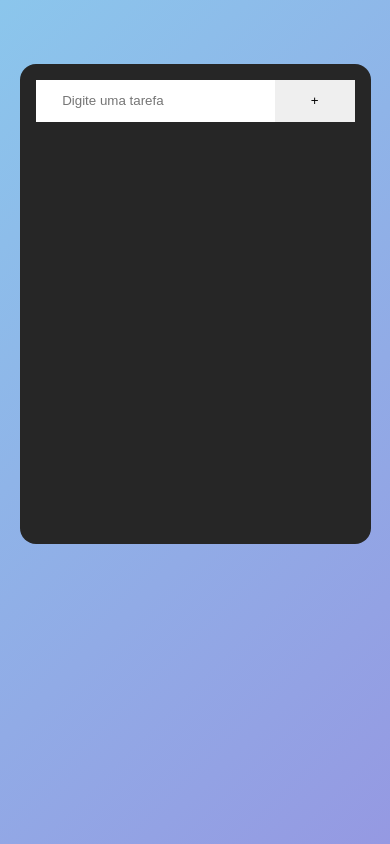
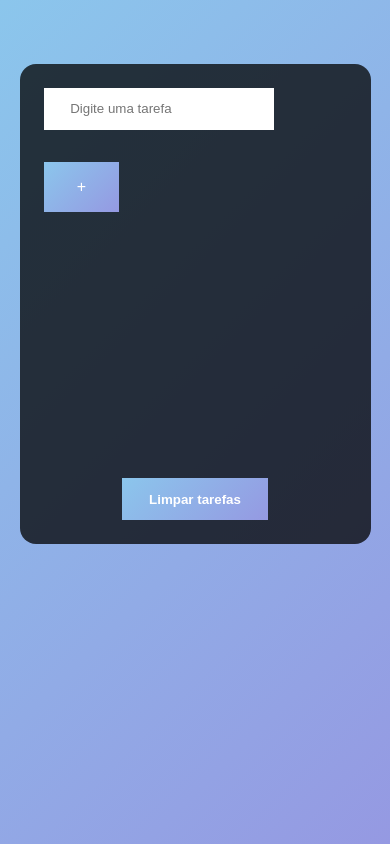
Before and after one commit to DevCaique/ToDo, a React (Vite) app: page / in a window 390 px wide. Built offline with nearby package versions, Linux system fonts and the light colour scheme.

Commit message:
empty input issue solved & clear all todos button added

```diff
--- a/index.html
+++ b/index.html
@@ -1,23 +1,15 @@
 <!DOCTYPE html>
 <html lang="us">
-<head>
-
-
+  <head>
     <!-- Meta Tags -->
     <meta charset="UTF-8" />
     <meta name="viewport" content="width=device-width" />
 
     <!-- Title -->
-    <title>React Reducer</title>
-
-
-</head>
-<body>
-
-
+    <title>To do</title>
+  </head>
+  <body>
     <div id="root"></div>
     <script type="module" src="./src/main.jsx"></script>
-
-
-</body>
+  </body>
 </html>
--- a/src/App.css
+++ b/src/App.css
@@ -1,11 +1,10 @@
 /* ======================================== Google Fonts ======================================== */
 
-@import url('https://fonts.googleapis.com/css2?family=Rubik:wght@300;400;500&display=swap');
+@import url("https://fonts.googleapis.com/css2?family=Rubik:wght@300;400;500&display=swap");
 
 /* ======================================== CSS Variables ======================================== */
 
-:root{
-
+:root {
   /* Typography */
   --fz-normal: 1.125rem;
 
@@ -13,38 +12,37 @@
   --fw-normal: 400;
   --fw-thin: 300;
 
-    --ff-body: 'Rubik', sans-serif;
-
+  --ff-body: "Rubik", sans-serif;
 }
 
 /* ======================================== HTML Reseting ======================================== */
 
-*{
+* {
   padding: 0;
   margin: 0;
   box-sizing: border-box;
 }
 
-body{
+body {
   line-height: 1.6;
   font-family: var(--ff-body);
   height: 100vh;
   display: grid;
-    background-color: #8BC6EC;
-    background-image: linear-gradient(135deg, #8BC6EC 0%, #9599E2 100%);
+  background-color: #8bc6ec;
+  background-image: linear-gradient(135deg, #8bc6ec 0%, #9599e2 100%);
 }
 
 h1,
 h2,
 h3,
 h4,
-h5{
+h5 {
   line-height: 1;
 }
 
 /* ======================================== Styling ======================================== */
 
-.not-selectable{
+.not-selectable {
   -moz-user-select: none;
   -khtml-user-select: none;
   -webkit-user-select: none;
@@ -55,21 +53,26 @@ h5{
   cursor: pointer;
 }
 
-.todos{
+.todos {
   width: min(30rem, 90%);
   min-height: 30rem;
   margin-inline: auto;
   margin-block: 4em;
-    background-color: #262626;
+  background-color: rgb(0 0 0 / 0.75);
   border-radius: 1rem;
   padding: 2em;
+  display: flex;
+  align-items: center;
+  justify-content: space-between;
+  flex-direction: column;
 }
 
-.todos-form{
+.todos-form {
   width: 1fr;
   display: flex;
   width: 100%;
   margin-bottom: 2em;
+  flex-wrap: wrap;
 }
 
 .todos-input {
@@ -77,19 +80,25 @@ h5{
   border: none;
   flex-basis: 75%;
   padding: 1em 2em;
+  margin-bottom: 2rem;
 }
 
 .todos-submit {
+  margin-bottom: 2rem;
   flex-basis: 25%;
   padding: 1em 2em;
+  background-color: #8bc6ec;
+  background-image: linear-gradient(135deg, #8bc6ec 0%, #9599e2 100%);
+  color: white;
+  font-size: 1rem;
 }
 
-.todo-item-container{
+.todo-item-container {
   width: 100%;
 }
 
-.todo-item{
-    background-color: lightcyan;
+.todo-item {
+  background-color: rgb(255, 255, 255);
   padding-block: 1em;
   margin-bottom: 1em;
   width: 100%;
@@ -99,29 +108,34 @@ h5{
   padding-inline: 2em;
 }
 
-.taref{
+.taref {
   word-wrap: break-word;
   word-break: break-all;
 }
 
-.button-area{
+.button-area {
   display: flex;
   gap: 1em;
   margin-left: 2em;
 }
 
-.todo-btn{
-    background-color: #fff  ;
+.todo-btn {
+  background-color: #fff;
+}
+
+.clear-todos {
+  width: max-content;
+  outline: none;
+  padding: 1em 2em;
+  cursor: pointer;
+  border: none;
+  background-image: linear-gradient(135deg, #8bc6ec 0%, #9599e2 100%);
+  font-weight: bold;
+  color: white;
 }
 
 @media screen and (max-width: 768px) {
-
-    .todos{
-        padding: 1em;
+  .todos {
+    padding: 1.5rem;
   }
-
-    .todo-item{
-        padding-inline: 1em;
 }
-
-}
--- a/src/Todo/index.jsx
+++ b/src/Todo/index.jsx
@@ -1,24 +1,26 @@
-import { ACTIONS } from '../Todos'
+import { ACTIONS } from "../Todos";
 
 export function Todo({ todo, dispatch }) {
-
   return (
-
     <>
-
       <div className="todo-item">
-                <span className='taref' style={{ color: todo.complete ? "#AAA" : "#000" }}>
+        <span
+          className="taref"
+          style={{ color: todo.complete ? "#AAA" : "#000" }}
+        >
           {todo.name}
         </span>
         <div className="button-area">
-                    <button className='toggle-btn todo-btn not-selectable' onClick={() => dispatch({ type: ACTIONS.TOGGLE_TODO, payload: { id: todo.id } })}>Toggle</button>
-                    <button className='del-btn todo-btn not-selectable' onClick={() => dispatch({ type: ACTIONS.DELETE_TODO, payload: { id: todo.id } })}>Delete</button>
+          <button
+            className="del-btn todo-btn not-selectable"
+            onClick={() =>
+              dispatch({ type: ACTIONS.DELETE_TODO, payload: { id: todo.id } })
+            }
+          >
+            Delete
+          </button>
         </div>
       </div>
-
-
     </>
-
-    )
-
+  );
 }
--- a/src/Todos/index.jsx
+++ b/src/Todos/index.jsx
@@ -1,76 +1,64 @@
-import { useState, useReducer } from 'react'
-import { Todo } from '../Todo'
+import { useState, useReducer } from "react";
+import { Todo } from "../Todo";
 
 export const ACTIONS = {
-    ADD_TODO: 'add-todo',
-    TOGGLE_TODO: 'toggle-todo',
-    DELETE_TODO: 'delete-todo',
-    CLEAR_TODOS: 'clear-todos'
-}
+  ADD_TODO: "add-todo",
+  DELETE_TODO: "delete-todo",
+  CLEAR_TODOS: "clear-todos",
+};
 
-
-function reducer(todos, action) {
-
+function reducer(todos, action, name) {
   switch (action.type) {
     case ACTIONS.ADD_TODO:
-            if (todos.id === null) return { ...todos }
-
-            return [...todos, newTodo(action.payload.name)]
-        case ACTIONS.TOGGLE_TODO:
-            return todos.map(todo => {
-                if (todo.id === action.payload.id) {
-                    return { ...todo, complete: !todo.complete }
+      if (action.payload.name == "") return todos;
+      return [...todos, newTodo(action.payload.name)];
+    case ACTIONS.DELETE_TODO:
+      return todos.filter((todo) => todo.id !== action.payload.id);
+    case ACTIONS.CLEAR_TODOS:
+      return [];
   }
-                return
-            })
-        case ACTIONS.DELETE_TODO:
-            return todos.filter(todo => todo.id !== action.payload.id)
-        case ACTIONS.CLEAR_TODOS:
-            return todos.filter(todo)
-        default:
-            return todos
-    }
-
 }
 
 function newTodo(name) {
-
-    return { id: Date.now(), name: name, complete: false }
-
+  return { id: Date.now(), name: name, complete: false };
 }
 
-
 export function Todos({ todo }) {
-
-    const [todos, dispatch] = useReducer(reducer, [])
-    const [name, setName] = useState('')
+  const [todos, dispatch] = useReducer(reducer, []);
+  const [name, setName] = useState("");
 
   function handleSubmit(e) {
-
-        e.preventDefault()
-        dispatch({ type: ACTIONS.ADD_TODO, payload: { name: name } })
-        setName('')
-
+    e.preventDefault();
+    dispatch({ type: ACTIONS.ADD_TODO, payload: { name: name } });
+    setName("");
   }
 
-
   return (
-
     <div className="todos">
-
       <form className="todos-form" onSubmit={handleSubmit}>
-                <input placeholder='Digite uma tarefa' className="todos-input" type="text" value={name} onChange={e => setName(e.target.value)} />
-                <button className="todos-submit not-selectable" type="submit"> + </button>
+        <input
+          placeholder="Digite uma tarefa"
+          className="todos-input"
+          type="text"
+          value={name}
+          onChange={(e) => setName(e.target.value)}
+        />
+        <button className="todos-submit not-selectable" type="submit">
+          +
+        </button>
+        <div className="todo-item-container">
+          {todos.map((todo) => {
+            return <Todo key={todo.id} todo={todo} dispatch={dispatch} />;
+          })}
+        </div>
       </form>
 
-            <div className="todo-item-container">
-                {todos.map(todo => {
-                    return <Todo key={todo.id} todo={todo} dispatch={dispatch} />
-                })}
+      <button
+        className="clear-todos"
+        onClick={() => dispatch({ type: ACTIONS.CLEAR_TODOS })}
+      >
+        Limpar tarefas
+      </button>
     </div>
-
-        </div>
-
-    )
-
+  );
 }
```
Lines whose indentation alone changed are shown as unchanged.
